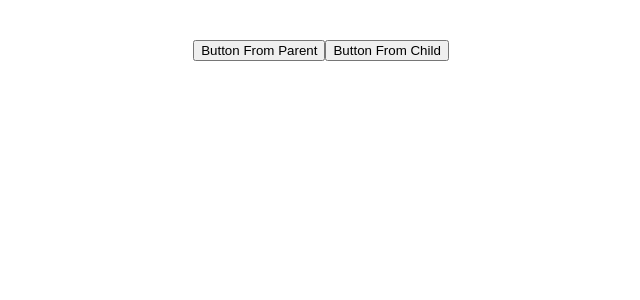
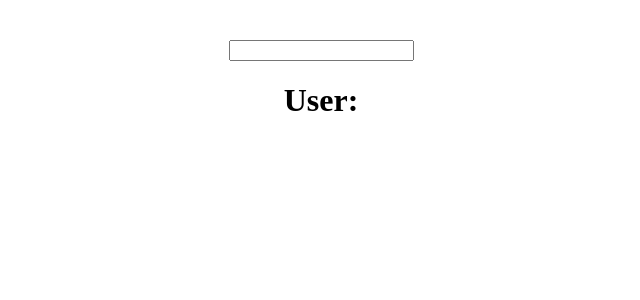
Before and after one commit to maugarciav/React, a React (Vite) app in the folder projects/01-react-hooks/: page / in a window 1280 px wide. Shown: the top 300 px of the page, without its empty margins (319-959 px from the left). Built offline with nearby package versions, Linux system fonts and the light colour scheme.

Commit message:
useContext: avoid using props

```diff
--- a/projects/01-react-hooks/src/App.jsx
+++ b/projects/01-react-hooks/src/App.jsx
@@ -5,11 +5,13 @@
 import Ref from "./UseRef/Ref.jsx";
 import EffectLayout from "./UseEffectLayout/EffectLayout.jsx";
 import ImperativeHandle from "./UseImperativeHandle/ImperativeHandle.jsx";
+import Context from "./UseContext/Context.jsx";
+
 
 function App() {
   return(
       <div className="App">
-        <ImperativeHandle/>
+        <Context/>
       </div>
   )
 }
--- /dev/null
+++ b/projects/01-react-hooks/src/UseContext/Context.jsx
@@ -0,0 +1,22 @@
+import React, { useState, createContext } from "react";
+import Login from "./Login";
+import User from "./User";
+
+/*
+  useContext lets you read and subscribe to context from your component.
+  In other words helps you manage your states.
+*/
+
+export const AppContext = createContext(null);
+
+function ContextTutorial() {
+  const [username, setUsername] = useState("");
+
+  return (
+    <AppContext.Provider value={{ username, setUsername }}>
+      <Login /> <User />
+    </AppContext.Provider>
+  );
+}
+
+export default ContextTutorial;
--- /dev/null
+++ b/projects/01-react-hooks/src/UseContext/Login.jsx
@@ -0,0 +1,18 @@
+import React, { useContext } from "react";
+import { AppContext } from "./Context";
+
+const Login = () => {
+  const { setUsername } = useContext(AppContext);
+
+  return (
+    <div>
+      <input
+        onChange={(event) => {
+          setUsername(event.target.value);
+        }}
+      />
+    </div>
+  );
+}
+
+export default Login;
--- /dev/null
+++ b/projects/01-react-hooks/src/UseContext/User.jsx
@@ -0,0 +1,14 @@
+import React, { useContext } from "react";
+import { AppContext } from "./Context";
+
+const User = () => {
+  const { username } = useContext(AppContext);
+
+  return (
+    <div>
+      <h1>User: {username}</h1>
+    </div>
+  );
+}
+
+export default User;
```
